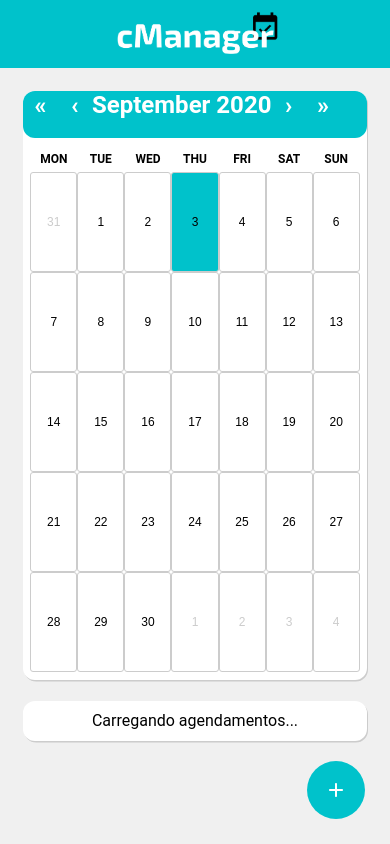
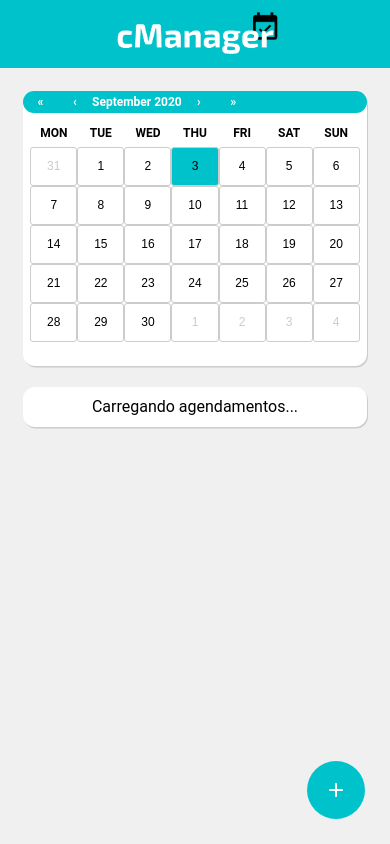
Before and after one commit to alemon-ice/cManager, a React (Create React App) app in the folder frontend/: page / in a window 390 px wide. Built offline with nearby package versions, Linux system fonts and the light colour scheme; no server answers.

Commit message:
Media queries

```diff
--- a/frontend/src/components/organisms/Calendar/styles.ts
+++ b/frontend/src/components/organisms/Calendar/styles.ts
@@ -164,4 +164,19 @@
   .react-calendar--selectRange .react-calendar__tile--hover {
     background-color: #e6e6e6;
   }
+
+  @media (max-width: 900px) {
+    & > .react-calendar__navigation button {
+      font-size: 100%;
+    }
+    .react-calendar__tile {
+      max-height: 10vw;
+    }
+  }
+
+  @media (max-width: 600px) {
+    & > .react-calendar__navigation button {
+      font-size: 75%;
+    }
+  }
 `;
```
